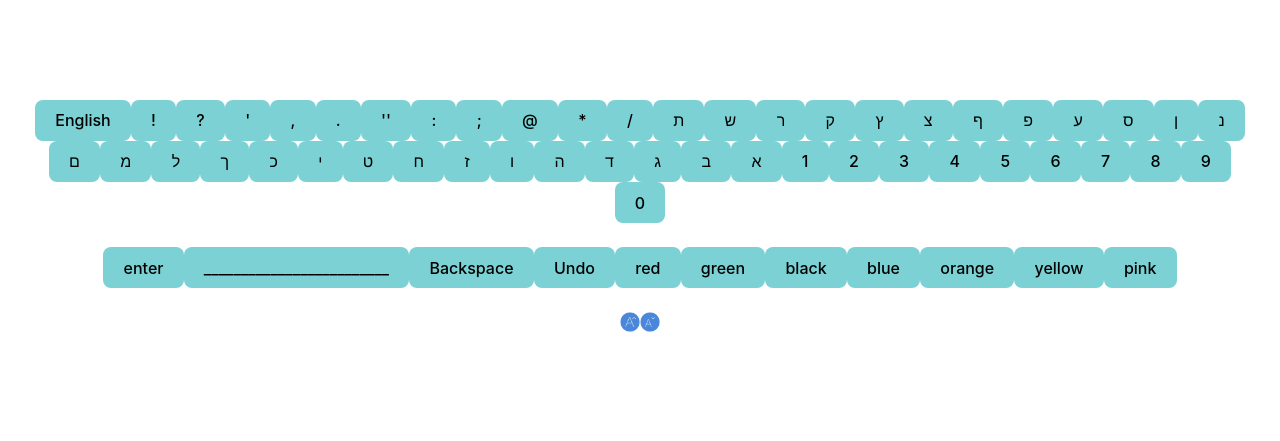
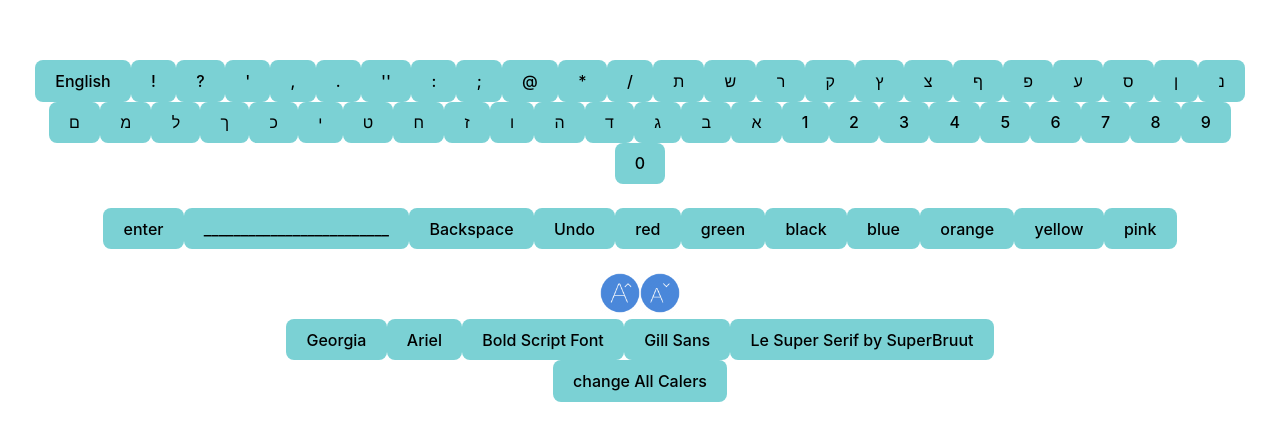
Before and after one commit to feigiz/leah-and-feigi-react-keybord-project, a React (Vite) app in the folder leah-and-feigi-react-keybord-project/: page / in a window 1280 px wide. Shown: the part 181-622 px from the top of the page. Built offline with nearby package versions, Linux system fonts and the light colour scheme.

Commit message:
מוצאי שבת

```diff
--- /dev/null
+++ b/leah-and-feigi-react-keybord-project/src/components/changeFont.jsx
@@ -0,0 +1,13 @@
+import { useState } from "react";
+
+
+function ChangeFont(props) {
+    const fonts = ["Georgia","Ariel","Bold Script Font","Gill Sans","Le Super Serif by SuperBruut"]
+    const setFonts = (event) => {
+        props.setStyle(prvStyle => ({ ...prvStyle, fontFamily: event }))
+    }
+    return <>
+        {fonts.map((font, i) => <button key={'font_' + i} onClick={() => setFonts(font)}>{font}</button>)}
+    </>
+}
+export default ChangeFont;
--- a/leah-and-feigi-react-keybord-project/src/components/changeSize.jsx
+++ b/leah-and-feigi-react-keybord-project/src/components/changeSize.jsx
@@ -3,16 +3,30 @@ import increasing from '../img/increasing.png';
 import decreasing from '../img/decreasing.png';
 
 function ChangeSize(props) {
-    const [size, setSize] = useState( props.style.fontSize);
+    const [size, setSize] = useState(props.style.fontSize);
     function add() {
-        setSize(prevSize=>(prevSize+10))
-        set();
+        if (size < 100) {
+            setSize(prevSize => (prevSize + 10))
+            set(size + 10);
+        }
+        else
+        {
+            setSize(prevSize => (prevSize))
+            set(size);
+        }
     }
     function sub() {
-        setSize(prevSize=>(prevSize-10))
-        set();
+        if (size > 10) {
+            setSize(prevSize => (prevSize - 10))
+            set(size - 10);
+        }
+        else
+        {
+            setSize(prevSize => (prevSize))
+            set(size);
+        }
     }
-    const set=()=>(props.setStyle(prvStyle => ({ ...prvStyle, fontSize: size})))
+    const set = (event) => (props.setStyle(prvStyle => ({ ...prvStyle, fontSize: event })))
     return <>
         <img onClick={() => add()} src={increasing} />
         <img onClick={() => sub()} src={decreasing} />
--- a/leah-and-feigi-react-keybord-project/src/components/keybord.jsx
+++ b/leah-and-feigi-react-keybord-project/src/components/keybord.jsx
@@ -2,17 +2,33 @@ import { useState } from 'react';
 
 import ChangeSize from './changeSize';
 import ChangeColor from './changeColor';
+import Language from './language';
 import TextArea from './textArea';
-import Language from './language';
 
 
 function Keybord() {
-    const [style,setStyle]=useState({color:'black', fontSize:20});
-    const [caption, setCaption] = useState([])
-    //const Hebrew=[...'אבגד']
+    const [style, setStyle] = useState({ color: 'black', fontSize: 20, fontFamily: 'Arial' });
+    const [caption, setCaption] = useState([]);
+    const [styleOfAll,setStyleOfAll] =useState();
     const Hebrew = ["ת", "ש", "ר", "ק", "ץ", "צ", "ף", "פ", "ע", "ס", "ן", "נ", "ם", "מ", "ל", "ך", "כ", "י", "ט", "ח", "ז", "ו", "ה", "ד", "ג", "ב", "א"];
     const Uppercase = ["A", "B", "C", "D", "E", "F", "G", "H", "I", "J", "K", "L", "M", "N", "O", "P", "Q", "R", "S", "T", "U", "V", "W", "X", "Y", "Z"];
     const Lowercase = ["a", "b", "c", "d", "e", "f", "g", "h", "i", "j", "k", "l", "m", "n", "o", "p", "q", "r", "s", "t", "u", "v", "w", "x", "y", "z"];
+
+    function changeAllCalers() {
+        // console.log(caption.style)
+        // setCaption(prevStyle => ([...prevStyle].map((char, i) =>
+        //     char.style={ fontSize: 20, fontFamily: 'Arial' , color: 'Violet' })
+        // ))
+        caption.map((element, index) => { element.style = { color: 'Violet' }})
+
+    }
+
+    //setCaption(prevStyle=> ([...prevStyle].map((element, index) => { element.style = { color: 'Violet' }})))
+    // caption.map((element, index) => { element.style = { color: 'Violet' }})
+    // props.setCaption(prevText => ([...prevText].filter(function (event, arrIndex) {
+    //         return prevText.length - 1 !== arrIndex;
+    //     })));
+
 
     return <>
         <TextArea caption={caption} />
@@ -20,9 +36,8 @@ function Keybord() {
         <br />
         <Language Hebrew={Hebrew} Uppercase={Uppercase} Lowercase={Lowercase} caption={caption} setCaption={setCaption} setStyle={setStyle} style={style} />
         <br />
-        {/* <ChangeSize writing={caption} /> */}
-        <br />
-        {/* <button>size up</button><button>size down</button> */}
+        <button onClick={changeAllCalers}>change All Calers</button>
+
 
     </>
 }
--- a/leah-and-feigi-react-keybord-project/src/components/style.jsx
+++ b/leah-and-feigi-react-keybord-project/src/components/style.jsx
@@ -1,5 +1,6 @@
 import ChangeColor from "./changeColor";
 import ChangeSize from "./changeSize";
+import ChangeFont from "./changeFont";
 
 function Style(props) {
 
@@ -7,6 +8,8 @@ function Style(props) {
     <ChangeColor setStyle={props.setStyle}/>
     <br /><br />
     <ChangeSize setStyle={props.setStyle}  style={props.style}/>
+    <br />
+    <ChangeFont setStyle={props.setStyle}/>
     </>
 }
 export default Style;
--- /dev/null
+++ b/leah-and-feigi-react-keybord-project/src/components/undo.jsx
@@ -0,0 +1 @@
+import { useState } from "react";
--- a/leah-and-feigi-react-keybord-project/src/index.css
+++ b/leah-and-feigi-react-keybord-project/src/index.css
@@ -66,7 +66,7 @@ button:focus-visible {
     background-color: rgb(123, 209, 212);
   }
   img{
-    width: 20px;
-    height: 20px;
+    width: 40px;
+    height: 40px;
   }
 }
```
Also changed, not shown: leah-and-feigi-react-keybord-project/src/components/textArea.jsx (+9 -0 lines).
